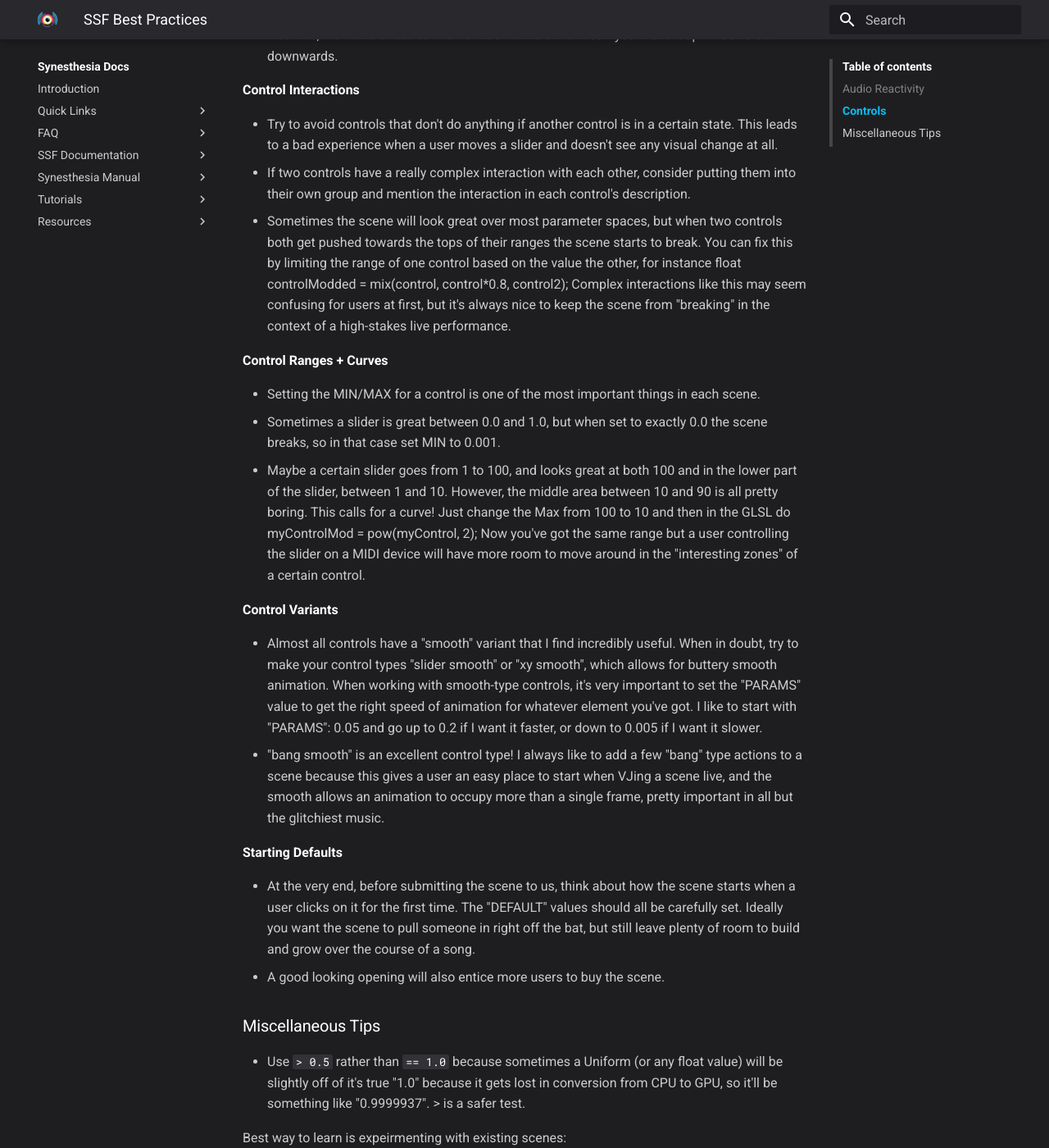
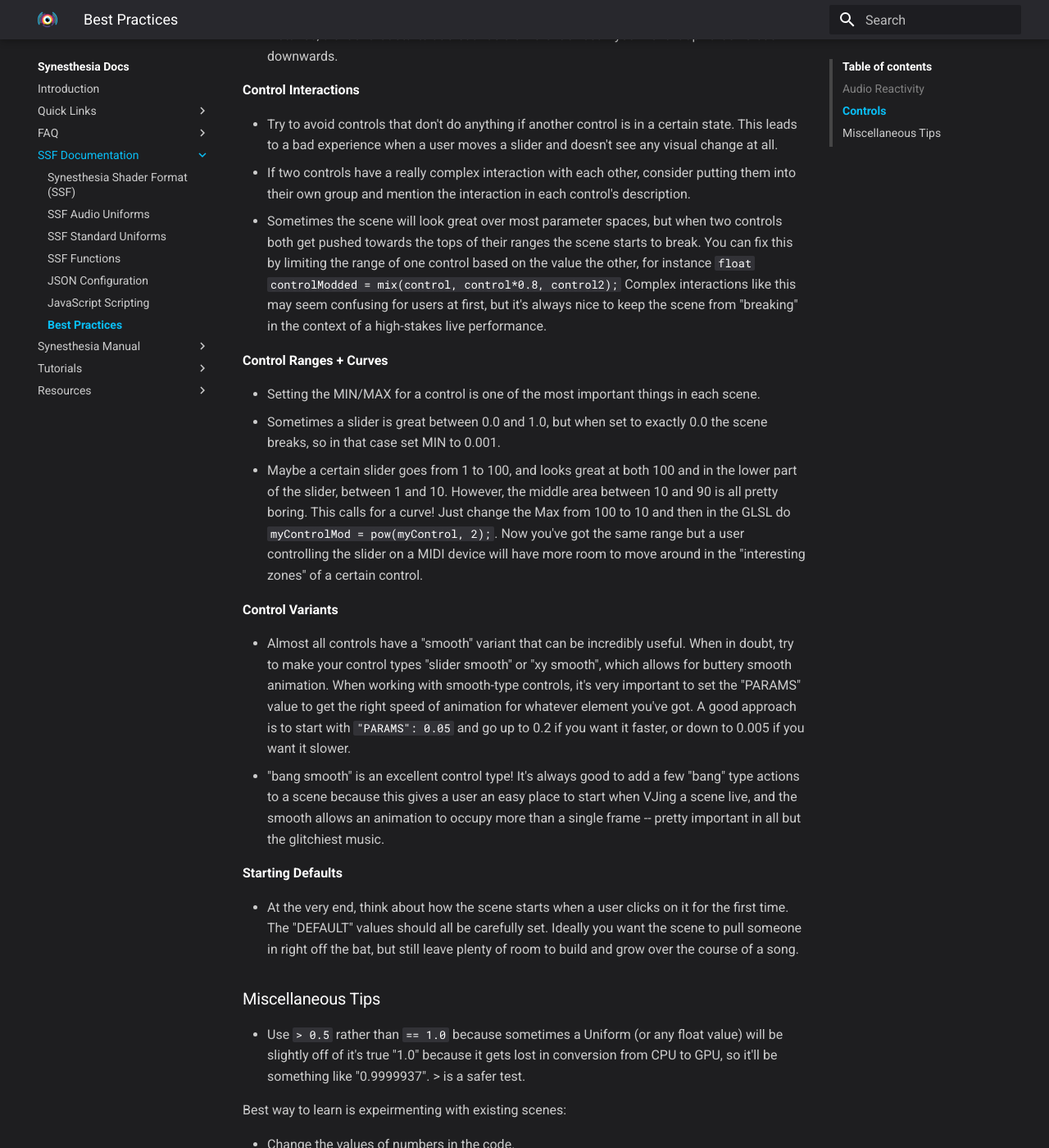
Before and after one commit to gravity-current/synesthesia-docs, an MkDocs documentation site: the page built from docs/ssf/best_practices.md, in a window 1280 px wide and 1400 px high, scrolled down 1617 px. Shown: the whole window at 82% size. Built offline with MkDocs 1.6.1 and Material for MkDocs 9.7.7, drawn with Linux system fonts in a browser that asks for light colours; some of the changed text lies outside the part shown.

Commit message:
Add best practices to nav

```diff
--- a/docs/ssf/best_practices.md
+++ b/docs/ssf/best_practices.md
@@ -34,16 +34,16 @@ uv += _rotate(vec2(0.0, 1.0), 2*PI*texture(syn_Spectrum, _uv.y).g)*0.01;
 
 You can use the [Audio Reactive Uniforms](ssf/audio_uniforms.md) page for reference to see all our audio uniforms.
 
-Basic color flashing is always an easy place to start, but I usually try to look for deeper or novel ways to add audio reactivity to a Scene I'm working on. Some questions that can help you:
+Basic color flashing is always an easy place to start, but it's usually good to try to look for deeper or novel ways to add audio reactivity to a Scene. Some questions that can help you:
 
 - What is unique about this scene, that I can highlight with audio reactivity?
 - What parts of the scene seem boring right now, that I can use the audio to add some life to?
 
-Unfortunately, there is some natural tradeoff between hardcoded audio reactivity and allowing a user to perform with the music in the way *they want to*. So in certain cases too much audio reactivity can be a nuisance. It needs to be carefully balanced. However, I usually find that in these cases you can simply add a toggle to the control panel that turns the audio reactivity on and off. Then you've got the best of both worlds and users can decide whether the audio animation fit the mood of the music or not.
+Unfortunately, there is some natural tradeoff between hardcoded audio reactivity and allowing a user to perform with the music in the way *they want to*. So in certain cases too much audio reactivity can be a nuisance. It needs to be carefully balanced. However, usually in these cases you can simply add a toggle to the control panel that turns the audio reactivity on and off. Then you've got the best of both worlds and users can decide whether the audio animation fit the mood of the music or not.
 
 ### Controls
 
-Perhaps even more important than Audio Reactivity are the controls. Synesthesia is meant to be a Visual Instrument, something you can play and improvise with alongside live music. It can be surprisingly difficult to create a good control panel. Suddenly you've got to consider all kinds of User Experience issues that you wouldn't if you're just creating something on Shadertoy. Here are some of the classic problems I run into, and some solutions:
+Perhaps even more important than Audio Reactivity are the controls. Synesthesia is meant to be a Visual Instrument, something you can play and improvise with alongside live music. It can be surprisingly difficult to create a good control panel. Suddenly you've got to consider all kinds of User Experience issues that you wouldn't if you're just creating something on Shadertoy. Here are some of the classic problems and some solutions:
 
 **Think about Organization**
 
@@ -55,23 +55,22 @@ Perhaps even more important than Audio Reactivity are the controls. Synesthesia
 
 - Try to avoid controls that don't do anything if another control is in a certain state. This leads to a bad experience when a user moves a slider and doesn't see any visual change at all.
 - If two controls have a really complex interaction with each other, consider putting them into their own group and mention the interaction in each control's description.
-- Sometimes the scene will look great over most parameter spaces, but when two controls both get pushed towards the tops of their ranges the scene starts to break. You can fix this by limiting the range of one control based on the value the other, for instance float controlModded = mix(control, control*0.8, control2); Complex interactions like this may seem confusing for users at first, but it's always nice to keep the scene from "breaking" in the context of a high-stakes live performance.
+- Sometimes the scene will look great over most parameter spaces, but when two controls both get pushed towards the tops of their ranges the scene starts to break. You can fix this by limiting the range of one control based on the value the other, for instance `float controlModded = mix(control, control*0.8, control2);` Complex interactions like this may seem confusing for users at first, but it's always nice to keep the scene from "breaking" in the context of a high-stakes live performance.
 
 **Control Ranges + Curves**
 
 - Setting the MIN/MAX for a control is one of the most important things in each scene.
 - Sometimes a slider is great between 0.0 and 1.0, but when set to exactly 0.0 the scene breaks, so in that case set MIN to 0.001.
-- Maybe a certain slider goes from 1 to 100, and looks great at both 100 and in the lower part of the slider, between 1 and 10. However, the middle area between 10 and 90 is all pretty boring. This calls for a curve! Just change the Max from 100 to 10 and then in the GLSL do myControlMod = pow(myControl, 2); Now you've got the same range but a user controlling the slider on a MIDI device will have more room to move around in the "interesting zones" of a certain control.
+- Maybe a certain slider goes from 1 to 100, and looks great at both 100 and in the lower part of the slider, between 1 and 10. However, the middle area between 10 and 90 is all pretty boring. This calls for a curve! Just change the Max from 100 to 10 and then in the GLSL do `myControlMod = pow(myControl, 2);`. Now you've got the same range but a user controlling the slider on a MIDI device will have more room to move around in the "interesting zones" of a certain control.
 
 **Control Variants**
 
-- Almost all controls have a "smooth" variant that I find incredibly useful. When in doubt, try to make your control types "slider smooth" or "xy smooth", which allows for buttery smooth animation. When working with smooth-type controls, it's very important to set the "PARAMS" value to get the right speed of animation for whatever element you've got. I like to start with "PARAMS": 0.05 and go up to 0.2 if I want it faster, or down to 0.005 if I want it slower.
-- "bang smooth" is an excellent control type! I always like to add a few "bang" type actions to a scene because this gives a user an easy place to start when VJing a scene live, and the smooth allows an animation to occupy more than a single frame, pretty important in all but the glitchiest music.
+- Almost all controls have a "smooth" variant that can be incredibly useful. When in doubt, try to make your control types "slider smooth" or "xy smooth", which allows for buttery smooth animation. When working with smooth-type controls, it's very important to set the "PARAMS" value to get the right speed of animation for whatever element you've got. A good approach is to start with `"PARAMS": 0.05` and go up to 0.2 if you want it faster, or down to 0.005 if you want it slower.
+- "bang smooth" is an excellent control type! It's always good to add a few "bang" type actions to a scene because this gives a user an easy place to start when VJing a scene live, and the smooth allows an animation to occupy more than a single frame -- pretty important in all but the glitchiest music.
 
 **Starting Defaults**
 
-- At the very end, before submitting the scene to us, think about how the scene starts when a user clicks on it for the first time. The "DEFAULT" values should all be carefully set. Ideally you want the scene to pull someone in right off the bat, but still leave plenty of room to build and grow over the course of a song.
-- A good looking opening will also entice more users to buy the scene.
+- At the very end, think about how the scene starts when a user clicks on it for the first time. The "DEFAULT" values should all be carefully set. Ideally you want the scene to pull someone in right off the bat, but still leave plenty of room to build and grow over the course of a song.
 
 ### Miscellaneous Tips
 
--- a/mkdocs.yml
+++ b/mkdocs.yml
@@ -27,6 +27,7 @@ nav:
   - 'SSF Functions': 'ssf/functions.md'
   - 'JSON Configuration': 'ssf/json.md'
   - 'JavaScript Scripting': 'ssf/script.md'
+  - 'Best Practices': 'ssf/best_practices.md'
 - Synesthesia Manual:
   - 'Control Hotkeys': 'manual/control_hotkeys.md'
   - 'OSC': 'manual/osc.md'
```
Also changed, not shown: other parts of docs/ssf/best_practices.md (+1 -1 lines).
